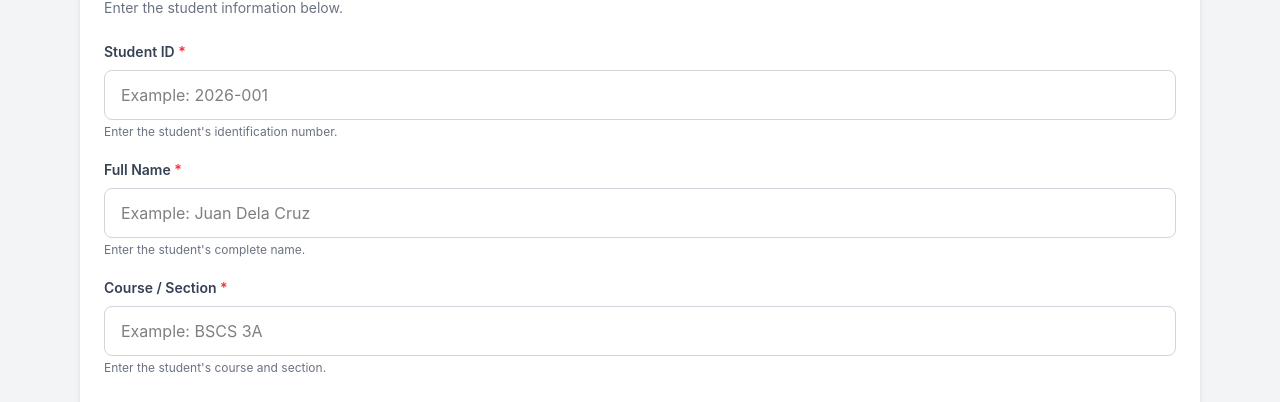
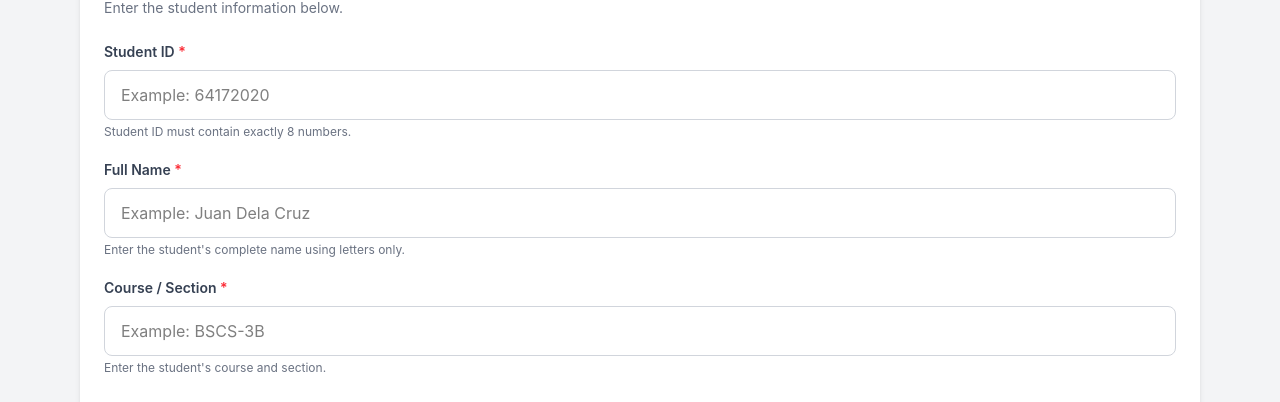
Before and after one commit to valenciayuankristoffer-ctrl/Valencia-module7-vue-system, a Vue app: page / in a window 1280 px wide. Shown: the part 306-708 px from the top of the page. Built offline with nearby package versions, Linux system fonts and the light colour scheme.

Commit message:
Fix student input validation

```diff
--- a/src/components/StudentForm.vue
+++ b/src/components/StudentForm.vue
@@ -59,14 +59,26 @@ function submitForm() {
   }
 
   // Student ID validation
-  if (id.length < 3) {
+  // Must contain exactly 8 numbers.
+  // Example: 64172020
+  if (!/^\d{8}$/.test(id)) {
     errorMessage.value =
-      'Student ID must contain at least 3 characters.'
+      'Student ID must contain exactly 8 numbers. Example: 64172020.'
 
     return
   }
 
-  // Full name validation
+  // Full Name validation
+  // Allows letters and spaces only.
+  // Example: Juan Dela Cruz
+  if (!/^[A-Za-z]+(?:\s+[A-Za-z]+)*$/.test(name)) {
+    errorMessage.value =
+      'Full Name must contain letters and spaces only.'
+
+    return
+  }
+
+  // Full Name minimum length
   if (name.length < 2) {
     errorMessage.value =
       'Please enter a valid full name.'
@@ -152,13 +164,16 @@ function cancelEdit() {
           id="studentId"
           v-model="studentId"
           type="text"
+          inputmode="numeric"
+          maxlength="8"
+          pattern="[0-9]{8}"
           required
-          placeholder="Example: 2026-001"
+          placeholder="Example: 64172020"
           class="w-full border border-gray-300 rounded-lg px-4 py-3 focus:outline-none focus:ring-2 focus:ring-blue-500 focus:border-blue-500"
         />
 
         <p class="text-xs text-gray-500 mt-1">
-          Enter the student's identification number.
+          Student ID must contain exactly 8 numbers.
         </p>
       </div>
 
@@ -182,7 +197,7 @@ function cancelEdit() {
         />
 
         <p class="text-xs text-gray-500 mt-1">
-          Enter the student's complete name.
+          Enter the student's complete name using letters only.
         </p>
       </div>
 
@@ -201,7 +216,7 @@ function cancelEdit() {
           v-model="courseSection"
           type="text"
           required
-          placeholder="Example: BSCS 3A"
+          placeholder="Example: BSCS-3B"
           class="w-full border border-gray-300 rounded-lg px-4 py-3 focus:outline-none focus:ring-2 focus:ring-blue-500 focus:border-blue-500"
         />
 
@@ -211,9 +226,7 @@ function cancelEdit() {
       </div>
 
       <!-- Buttons -->
-      <div
-        class="flex flex-col sm:flex-row gap-3 pt-2"
-      >
+      <div class="flex flex-col sm:flex-row gap-3 pt-2">
 
         <!-- Add / Update Button -->
         <button
```
Also changed, not shown: 5 other files (tests, documents, lock files or other folders).
